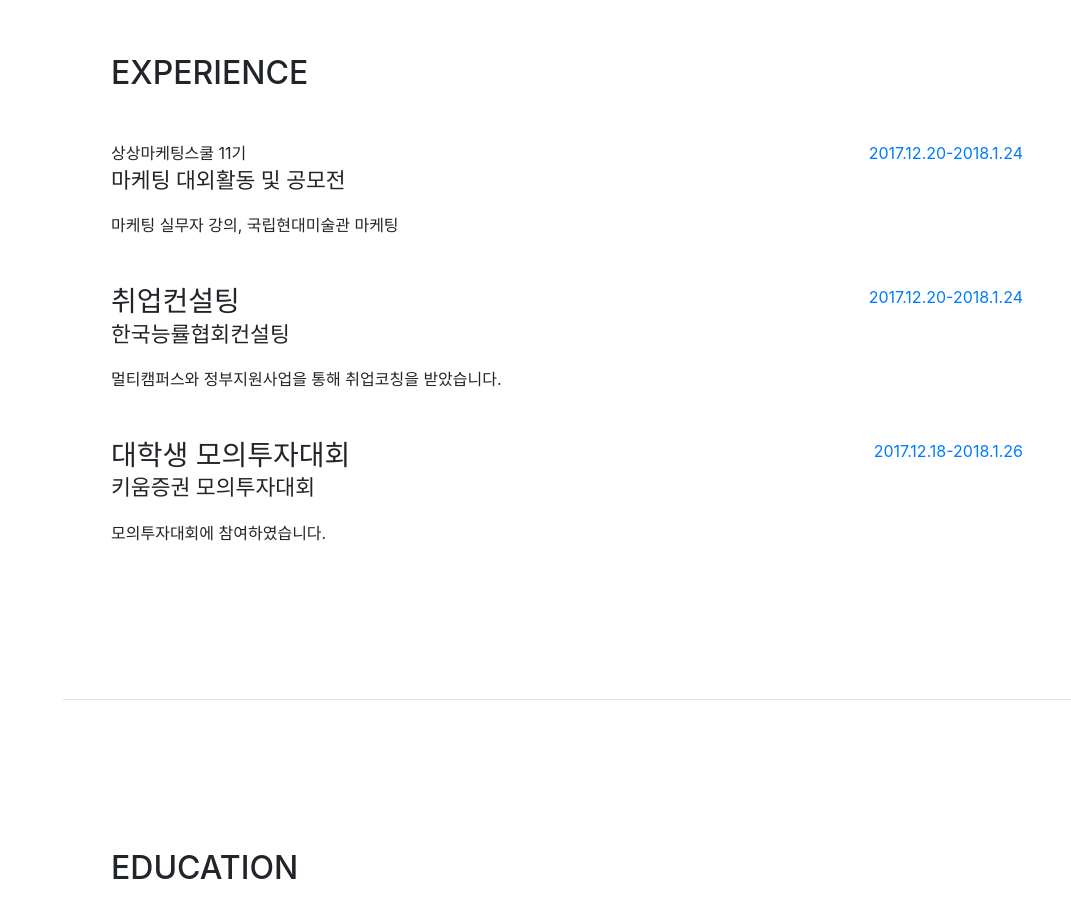
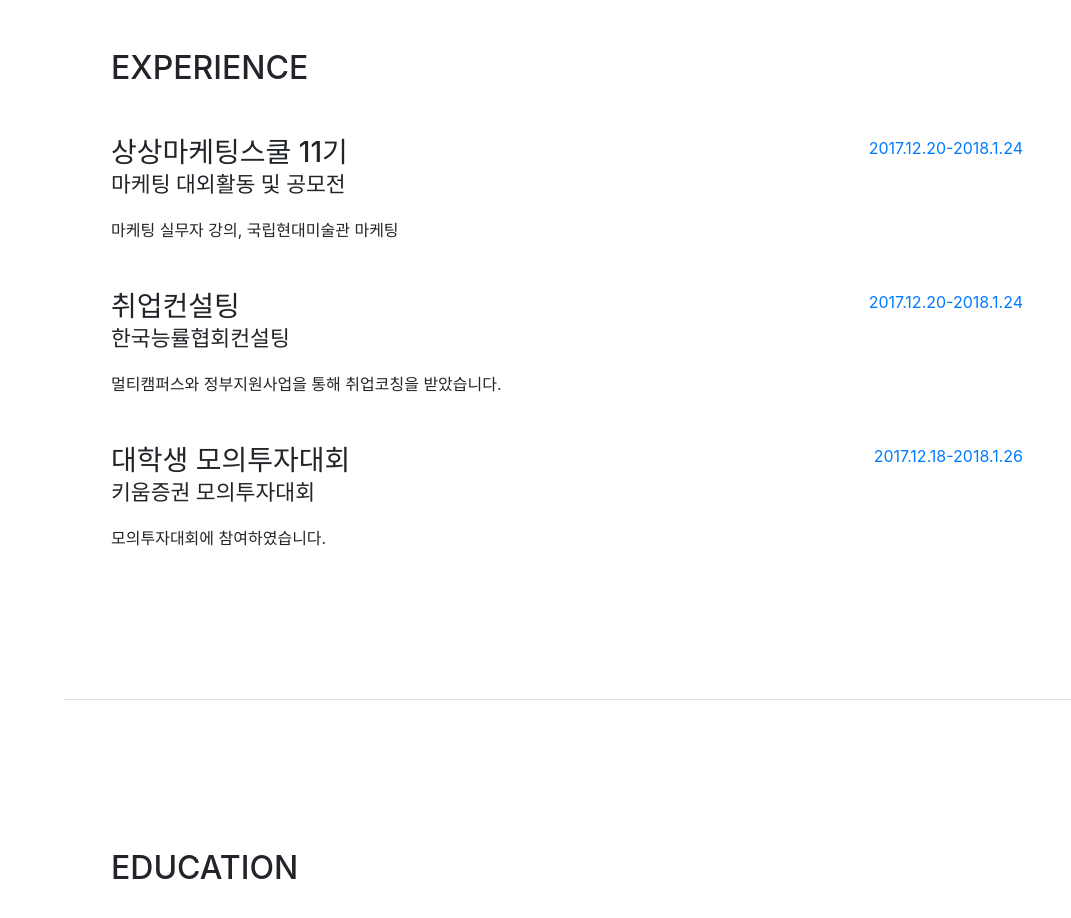
Before and after one commit to lamestory/lamestory.github.io, a website with bundled scripts: page index.html in a window 1280 px wide. Shown: the part 900-1818 px from the top of the page, without its empty margins (209-1280 px from the left). Built offline with nearby package versions, Linux system fonts and the light colour scheme; a web font is replaced by a local one.

Commit message:
Update index.html

```diff
--- a/index.html
+++ b/index.html
@@ -112,7 +112,7 @@
 
            <div class="resume-item d-flex flex-column flex-md-row mb-5">
             <div class="resume-content mr-auto">
-              <h>상상마케팅스쿨 11기</h>
+              <h3 class="mb-0">상상마케팅스쿨 11기</h3>
               <div class="subheading mb-3">마케팅 대외활동 및 공모전</div>
               <div>마케팅 실무자 강의, 국립현대미술관 마케팅</div>
             </div>
```
